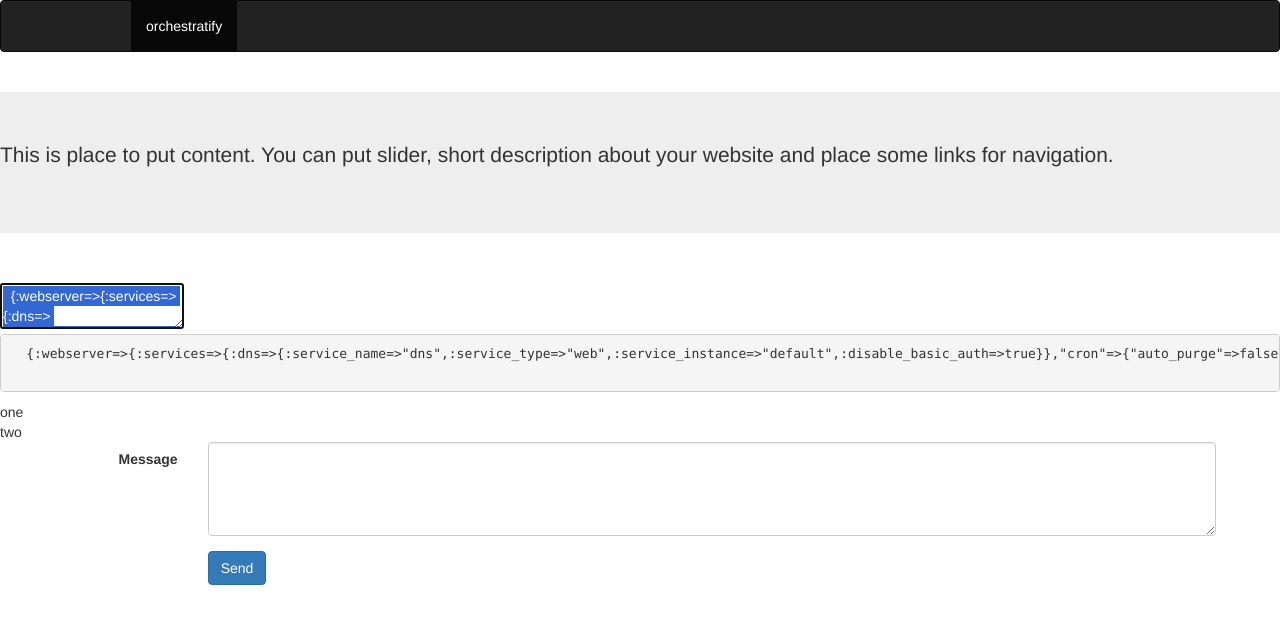
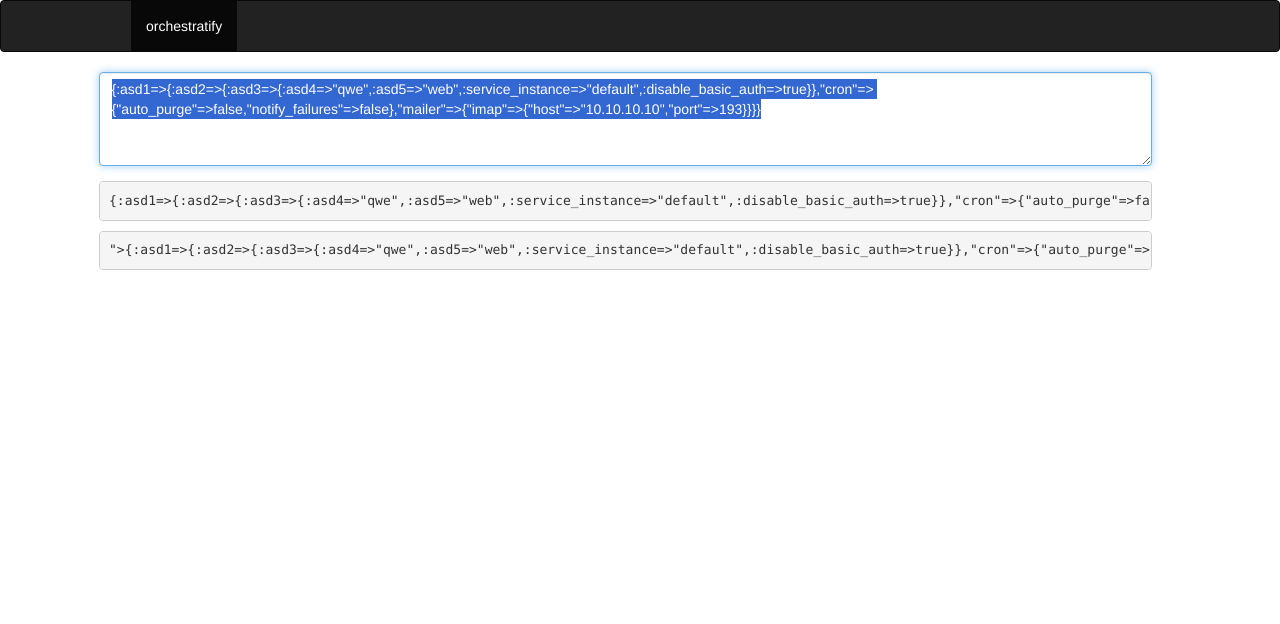
Before and after one commit to marcelofpfelix/lambelogs, a website: page views/index.html in a window 1280 px wide. Drawn offline with nearby package versions, Linux system fonts and the light colour scheme; some packages are replaced by stand-ins of ours.

Commit message:
split new lines in response

```diff
--- a/views/client.js
+++ b/views/client.js
@@ -10,12 +10,32 @@ document.addEventListener('DOMContentLoaded', function () {
 
   function write_output() {
       output_text.innerHTML = input_text.value;
+
+
+        var lines = $('#input').val().split(/\n/);
+        var output = [];
+        var outputText = [];
+        for (var i = 0; i < lines.length; i++) {
+          // only push this line if it contains a non whitespace character.
+          if (/\S/.test(lines[i])) {
+            outputText.push('">' + $.trim(lines[i]) + '<"');
+            output.push($.trim(lines[i]));
+          }
+        }
+        console.log(output);
+        output_text2.innerHTML = outputText;
+        $('#result2').val('[' + outputText + ']');
+        $('.alert').removeClass('alert-info').addClass('alert-success').text('Done!')
+
+
   }
 
   var asd, input_text = document.querySelector("#input"),
-      output_text = document.querySelector("#result");
+     output_text = document.querySelector("#result");
+  output_text2 = document.querySelector("#result2");
   input_text.addEventListener("input", timer, !1), write_output(), input_text.select()
 
 
 
+
 });
--- a/views/index.html
+++ b/views/index.html
@@ -21,45 +21,32 @@
           </ul>
       </nav>
       </div>
-      <br/>
-      <div class="jumbotron"> <p>
-        This is place to put content. You can put slider, short description about your website and place some links for navigation.
+
+      <!-- <div class="jumbotron">
+        <p>
+        short description TODO
         </p>
-      </div>
-    </div>
-    <br/>
-
-    <div id="container">
-      <textarea id="input" spellcheck="false" contenteditable="true">  {:webserver=>{:services=>{:dns=>{:service_name=>"dns",:service_type=>"web",:service_instance=>"default",:disable_basic_auth=>true}},"cron"=>{"auto_purge"=>false,"notify_failures"=>false},"mailer"=>{"imap"=>{"host"=>"10.10.10.10","port"=>193}}}}
-      </textarea>
-
-      <pre id="result"></pre>
-      <table id="outside">
-        <tr><td id="t1">one</td></tr>
-        <tr><td id="t2">two</td></tr>
-      </table>
-
+      </div> -->
     </div>
 
-    <form class="form-horizontal" action="/myform" method="GET" role="form" required style="width: 95%;">
+
+    <!-- <div class="alert alert-info" role="alert">status box TODO</div> -->
+
+    <form class="form-horizontal" role="form" required style="width: 90%;">
       <div class="form-group">
-          <label for="message" class="col-sm-2 control-label">Message</label>
-          <div class="col-sm-10">
-              <textarea  name="str" class="form-control" rows="4" name="message"></textarea>
+
+          <div class="col-sm-11 col-sm-offset-1">
+              <textarea id="input" name="str" class="form-control" rows="4" name="message">{:asd1=>{:asd2=>{:asd3=>{:asd4=>"qwe",:asd5=>"web",:service_instance=>"default",:disable_basic_auth=>true}},"cron"=>{"auto_purge"=>false,"notify_failures"=>false},"mailer"=>{"imap"=>{"host"=>"10.10.10.10","port"=>193}}}}</textarea>
           </div>
       </div>
 
-      <div class="form-group">
-          <div class="col-sm-10 col-sm-offset-2">
-              <input id="submit" name="submit" type="submit" value="Send" class="btn btn-primary">
+      <div class="form-group ">
+          <div class="col-sm-11 col-sm-offset-1">
+              <pre id="result"></pre>
+              <pre id="result2"></pre>
           </div>
       </div>
 
-      <div class="form-group">
-          <div class="col-sm-10 col-sm-offset-2">
-              <! Will be used to display an alert to the user>
-          </div>
-      </div>
     </form>
   </body>
 </html>
```
Also changed, not shown: readme.md.
